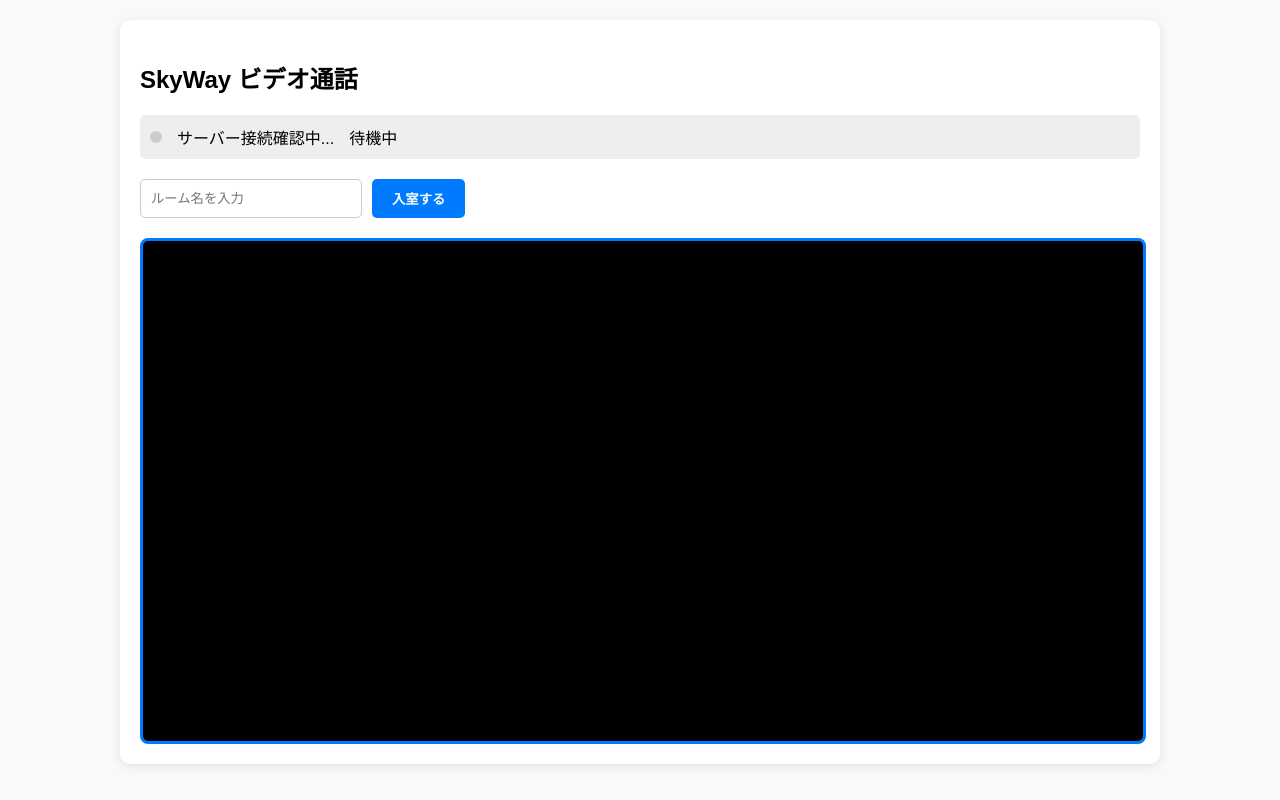
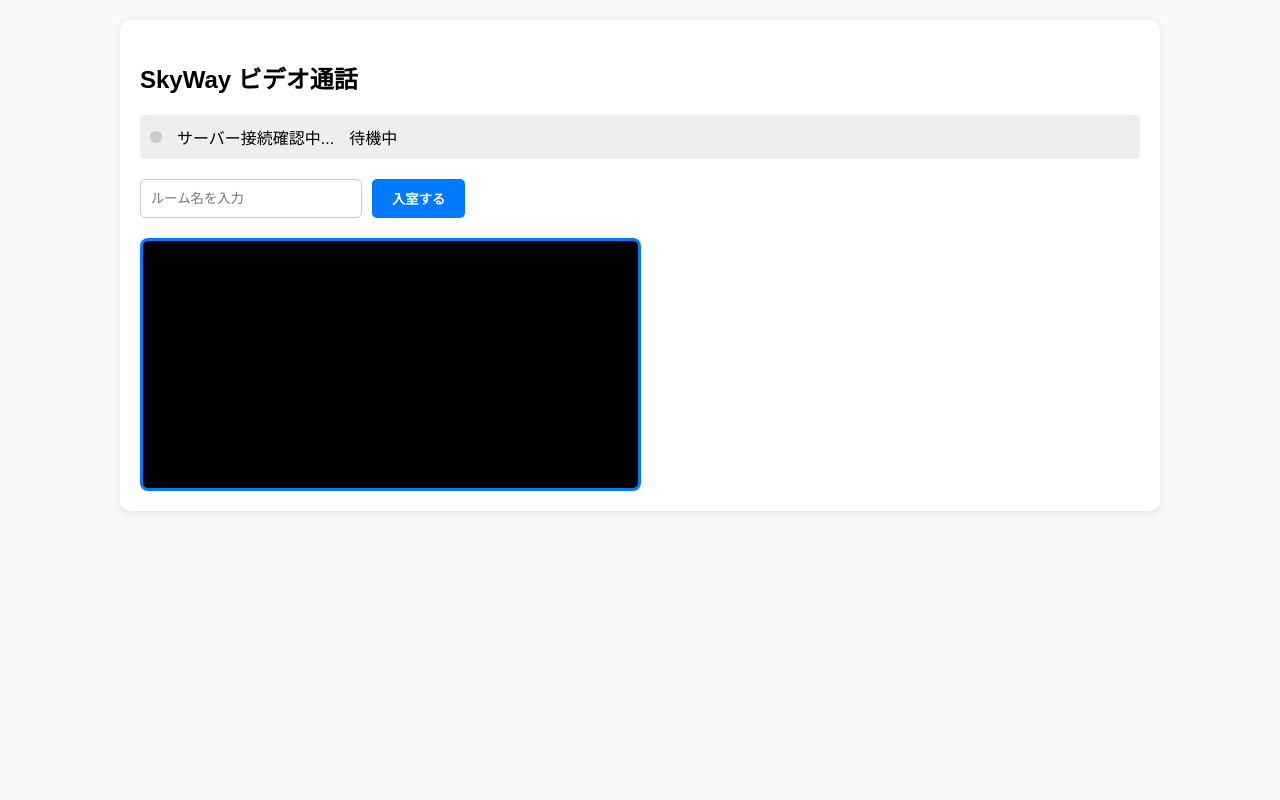
Before and after one commit to yu7-village/rose, a website: page index.html in a window 1280 px wide. Drawn offline with Linux system fonts and the light colour scheme.

Commit message:
f-2026-01-30

```diff
--- a/index.html
+++ b/index.html
@@ -18,7 +18,7 @@
         #room-timer { font-weight: bold; color: #d63031; font-size: 1.1em; margin-left: auto; }
 
         /* ビデオグリッド：反転なしの設定 */
-        #video-grid { display: grid; grid-template-columns: repeat(auto-fill, minmax(500px, 1fr)); gap: 10px; margin-top: 20px; }
+        #video-grid { display: grid; grid-template-columns: repeat(auto-fill, minmax(400px, 1fr)); gap: 10px; margin-top: 20px; }
         video {
             width: 100%;
             background: #000;
```
